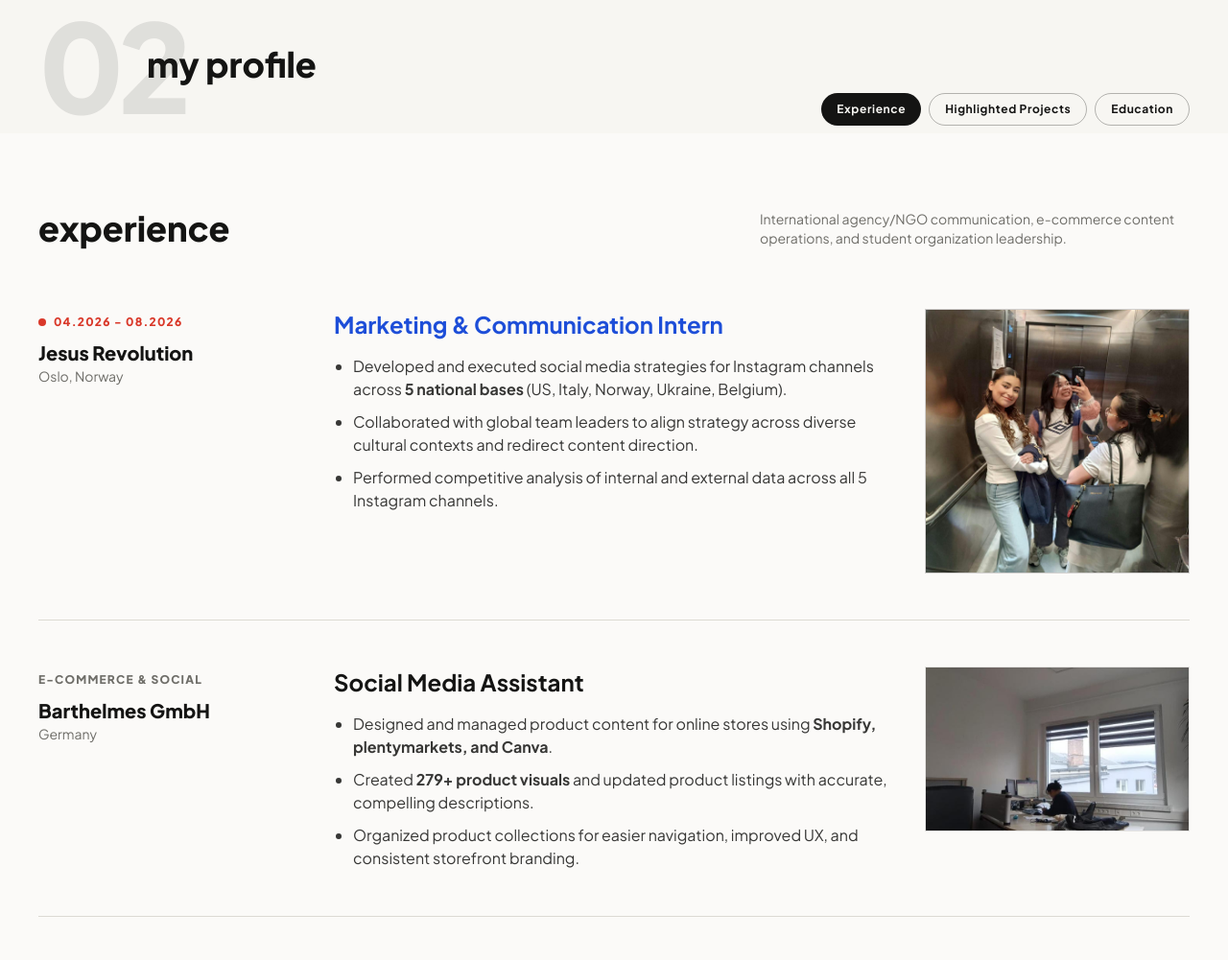
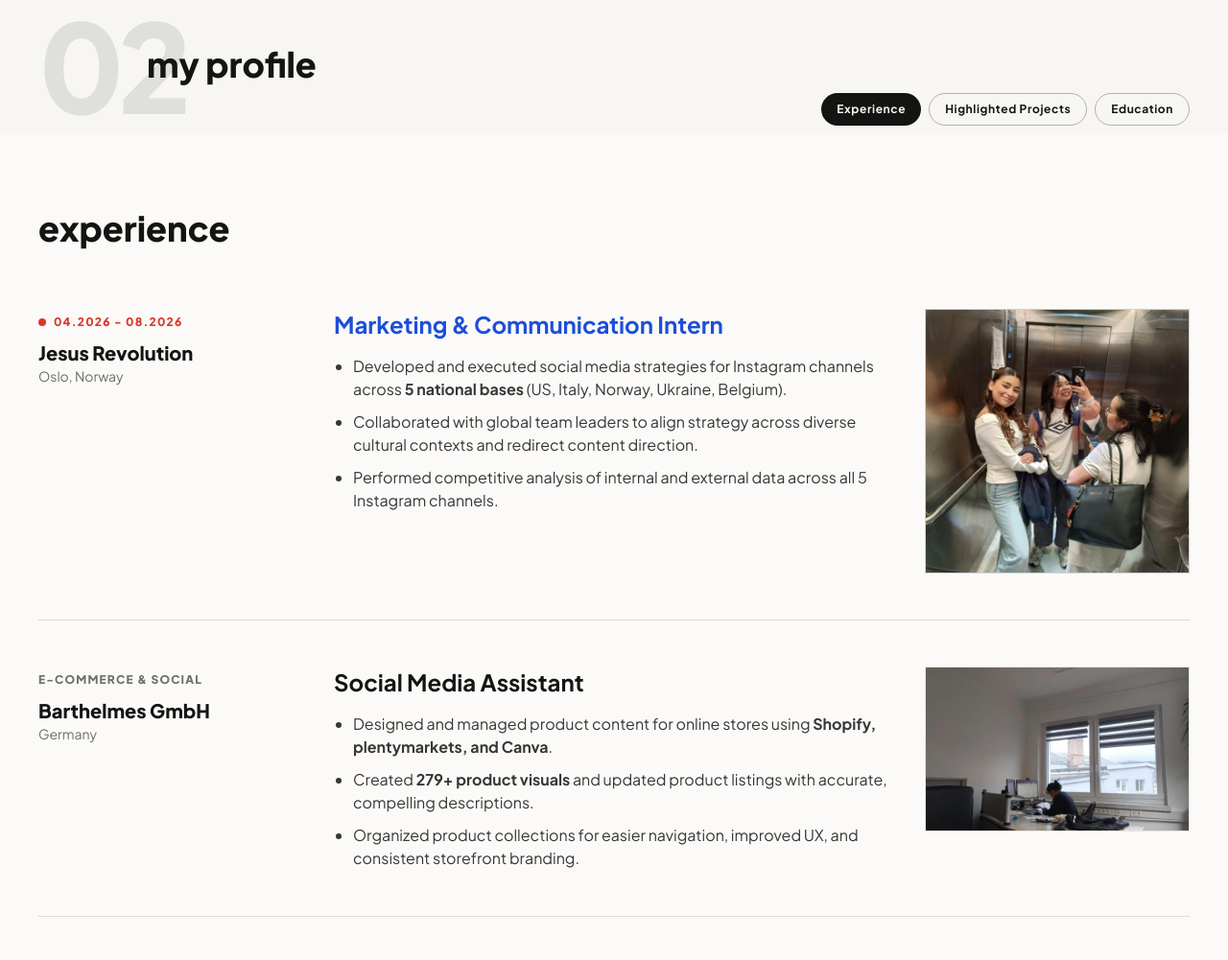
Before and after one commit to sherryhuynh12/sherryhuynh12.github.io, a plain HTML site: page index.html in a window 1280 px wide. Shown: the part 1414-2415 px from the top of the page at 96% size. Drawn offline with nearby package versions, Linux system fonts and the light colour scheme; grey boxes are pictures that could not be loaded.

Commit message:
Remove text from experience section in index.html
Removed a line of text from the experience section.

```diff
--- a/index.html
+++ b/index.html
@@ -283,7 +283,7 @@
           <h2 class="text-3xl sm:text-4xl font-extrabold text-ink">experience</h2>
         </div>
         <p class="text-sm text-muted max-w-md">
-          International agency/NGO communication, e-commerce content operations, and student organization leadership.
+
         </p>
       </div>
 
```
